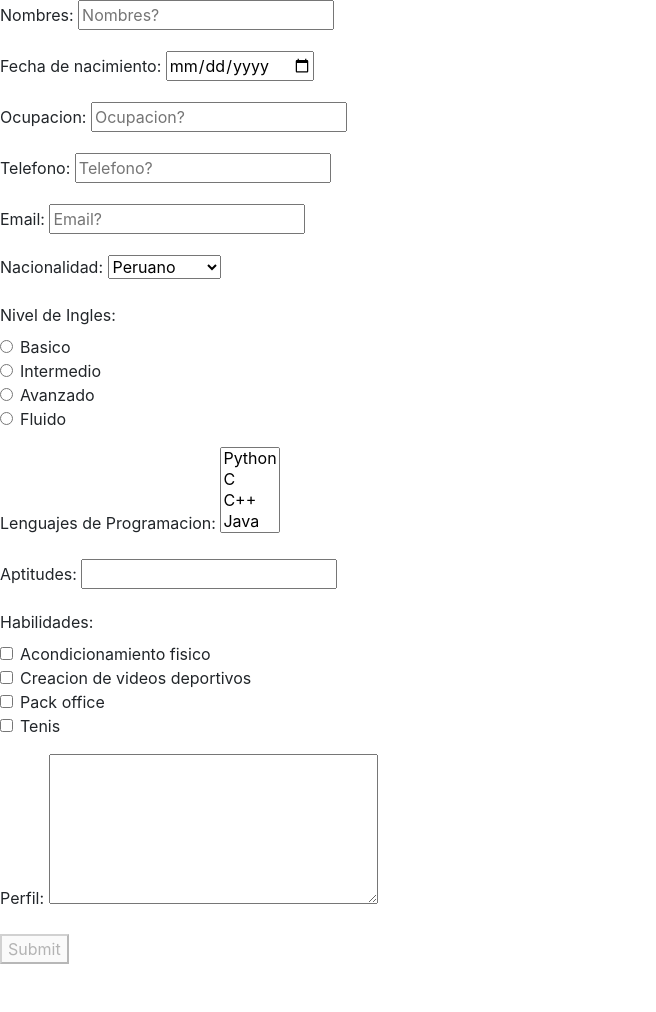
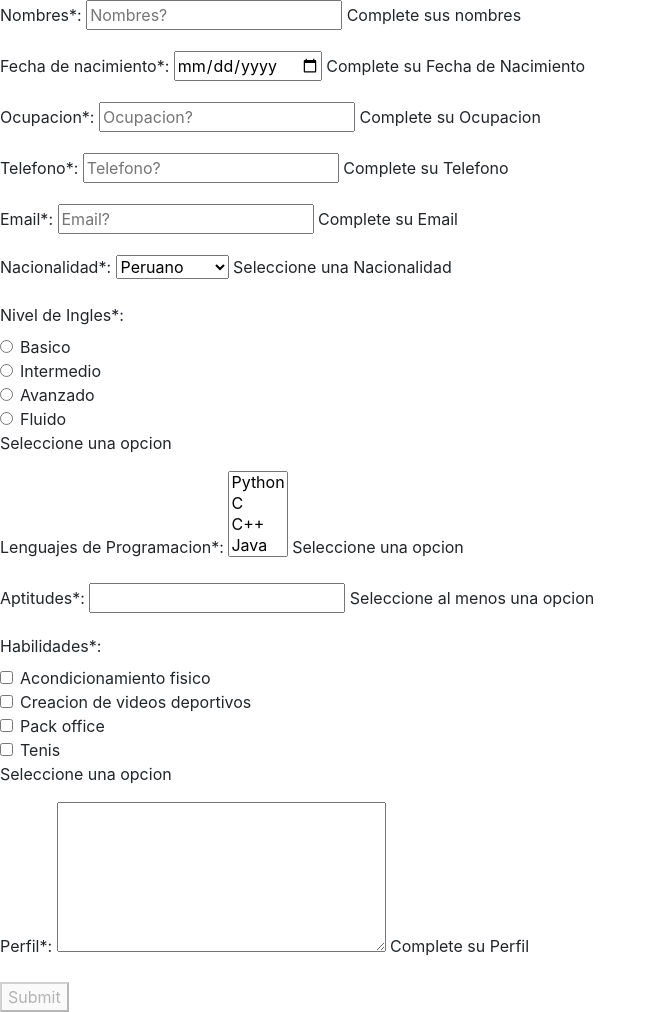
Before and after one commit to arjg0707/P-gina-web-din-mica, a Flask app: page / in a window 1280 px wide. Shown: the whole page, without its empty margins (0-656 px from the left). Before the commit the page ends 964 px from the top, so only its background shows below. Run offline with Flask 2, Linux system fonts and the light colour scheme; some libraries are stand-ins or nearby versions.

Commit message:
Update index.html

```diff
--- a/templates/index.html
+++ b/templates/index.html
@@ -5,57 +5,58 @@
     <meta charset="utf-8" />
     <link rel="stylesheet" href="{{ url_for('static', filename='css/styles_1.css') }}">
     <link rel="stylesheet" href="https://maxcdn.bootstrapcdn.com/bootstrap/4.0.0/css/bootstrap.min.css" integrity="sha384-Gn5384xqQ1aoWXA+058RXPxPg6fy4IWvTNh0E263XmFcJlSAwiGgFAW/dAiS6JXm" crossorigin="anonymous">
+    <script src="{{url_for('static', filename='index.js')}}"></script>
 
     <title>Form</title>
 </head>
 <body>
-    <form action="{{url_for('curriculum')}}" method="post" onsubmit = "return(validateForm())" class="form-style-4">
+    <form action="{{url_for('curriculum')}}" name="CVForm" method="post" onsubmit = "return validateForm()" class="form-style-4">
 
         <div class="form-group">
-            <label for="name">Nombres:</label>
-            <input type="text" name="name" id ="name" class = "i_empty" onkeyup="validateForm()" placeholder="Nombres?" />
-
+            <label for="name">Nombres*:</label>
+            <input type="text" name="name" id ="name"  onkeyup="validateForm()" placeholder="Nombres?" />
+            <span class="error">Complete sus nombres</span>
         </div>
 
         <div class="form-group">
-            <label for="date">Fecha de nacimiento:</label>
-            <input type="date" name="date" id ="date" class = "i_empty" onchange="validateForm()" placeholder="Fecha de nacimiento?" />
-
+            <label for="date">Fecha de nacimiento*:</label>
+            <input type="date" name="date_" id ="date_"  onkeyup="validateForm()" placeholder="Fecha de nacimiento?" />
+            <span class="error">Complete su Fecha de Nacimiento</span>
         </div>
 
         <div class="form-group">
-            <label for="occupation">Ocupacion:</label>
-            <input type="text" name="occupation" id ="occupation" class = "i_empty" onkeyup="validateForm()" placeholder="Ocupacion?" />
-
+            <label for="occupation">Ocupacion*:</label>
+            <input type="text" name="occupation" id ="occupation" onkeyup="validateForm()" placeholder="Ocupacion?" />
+            <span class="error">Complete su Ocupacion</span>
         </div>
 
         <div class="form-group">
-            <label for="phone">Telefono:</label>
-            <input type="text" name="phone" id ="phone" class = "i_empty" onkeyup="validateForm()" placeholder="Telefono?" />
-
+            <label for="phone">Telefono*:</label>
+            <input type="text" name="phone" id ="phone" onkeyup="validateForm()" placeholder="Telefono?" />
+            <span class="error">Complete su Telefono</span>
         </div>
 
         <div class="form-group">
-            <label for="email">Email:</label>
-            <input type="text" name="email" id ="email" class = "i_empty" onkeyup="validateForm()" placeholder="Email?" />
-
+            <label for="email">Email*:</label>
+            <input type="text" name="email" id ="email" onkeyup="validateForm()" placeholder="Email?" />
+            <span class="error">Complete su Email</span>
         </div>
 
         <div class="form-group">
-            <label for="nationality">Nacionalidad:</label>
+            <label for="nationality">Nacionalidad*:</label>
             <select id="nationality" name="nationality" onchange="validateForm()">
                 <option value="Peruano">Peruano</option>
                 <option value="Colombiano">Colombiano</option>
                 <option value="Chileno">Chileno</option>
                 <option value="Venezolano">Venezolano</option>
                 <option value="Argentino">Argentino</option>
-
             </select>
+            <span class="error">Seleccione una Nacionalidad</span>
 
         </div>
 
         <div class="form-group">
-            <label for="level">Nivel de Ingles:</label>
+            <label for="level">Nivel de Ingles*:</label>
             <div>
                 <div class="form-check">
                     <input class="form-check-input" type="radio" value="basico" id="level1" name="level">
@@ -76,12 +77,13 @@
                     <input class="form-check-input" type="radio" value="fluido" id="level4" name="level">
                     <label class="form-check-label" for="level4">Fluido</label>
                 </div>
+                <span class="error">Seleccione una opcion</span>
             </div>
 
         </div>
 
         <div class="form-group">
-            <label for="language">Lenguajes de Programacion:</label>
+            <label for="language">Lenguajes de Programacion*:</label>
             <select id="language" name="language" multiple onchange="validateForm()">
                 <option value="Python">Python</option>
                 <option value="C">C</option>
@@ -90,12 +92,13 @@
                 <option value="PHP">PHP</option>
 
             </select>
+            <span class="error">Seleccione una opcion</span>
 
         </div>
 
         <div class="form-group">
-            <label for="aptitudes">Aptitudes:</label>
-            <input lista="aptitudes_list" name="aptitudes" id="aptitudes" class = "i_empty"onkeyup="validateForm()" />
+            <label for="aptitudes">Aptitudes*:</label>
+            <input lista="aptitudes_list" name="aptitudes" id="aptitudes" onkeyup="validateForm()" />
 
             <datalist id="aptitudes_list">
                 <option value="Inteligencia Emocional"></option>
@@ -104,12 +107,13 @@
                 <option value="Capacidad analitica"></option>
                 <option value="Habilidades fisicas"></option>
             </datalist>
+            <span class="error">Seleccione al menos una opcion</span>
 
         </div>
 
 
         <div class="form-group">
-            <label for="skills">Habilidades:</label>
+            <label for="skills">Habilidades*:</label>
             <div>
                 <div class="form-check">
                     <input class="form-check-input" type="checkbox" value="Acondicionamiento fisico" id="skill1" name="skills">
@@ -132,18 +136,19 @@
                 </div>
             </div>
 
+            <span class="error">Seleccione una opcion</span>
+
         </div>
 
         <div class="form-group">
-            <label for="profile">Perfil:</label>
-            <textarea id="profile" name="profile" class = "i_empty" onkeyup="validateForm()" rows="6" cols="30"></textarea>
-
+            <label for="profile">Perfil*:</label>
+            <textarea id="profile" name="profile"  onkeyup="validateForm()" rows="6" cols="30"></textarea>
+            <span class="error">Complete su Perfil</span>
         </div>
 
-        <button type="submit" id = "submit">Submit</button>
+        <button type="submit" onclick ="validateForm()"id = "submit" >Submit</button>
     </form>
 
-    <script src="{{url_for('static', filename='index.js')}}"></script>
 
 </body>
 </html>
```
